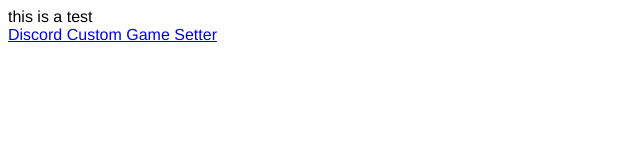
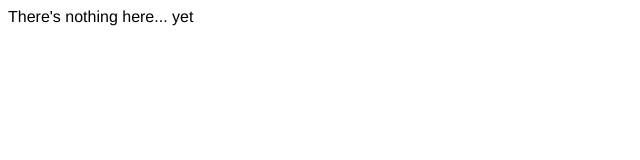
Before and after one commit to MissingNO123/MissingNO123.github.io, a plain HTML site: page index.html in a window 1280 px wide. Shown: the whole page, without its empty margins (0-640 px from the left). Drawn offline with Linux system fonts and the light colour scheme.

Commit message:
I just remembered this exists

```diff
--- a/index.html
+++ b/index.html
@@ -1,9 +1,11 @@
 <html>
-  <head>
-    <title>test</title>
-  </head>
-  <body style="font-family:Helvetica Neue, HelveticaNeue, Helvetica-Neue, Arial, sans-sarif;">
-    this is a test<br />
-    <a href="Discord-Custom-Game-Setter/">Discord Custom Game Setter</a>
-  </body>
+
+<head>
+  <title>MissingNO123's Pages Page</title>
+</head>
+
+<body style="font-family:Helvetica Neue, HelveticaNeue, Helvetica-Neue, Arial, sans-sarif;">
+There's nothing here... yet<br>
+</body>
+
 </html>
```
Also changed, not shown: bg.jpg (deleted), mck.jpg (deleted).
